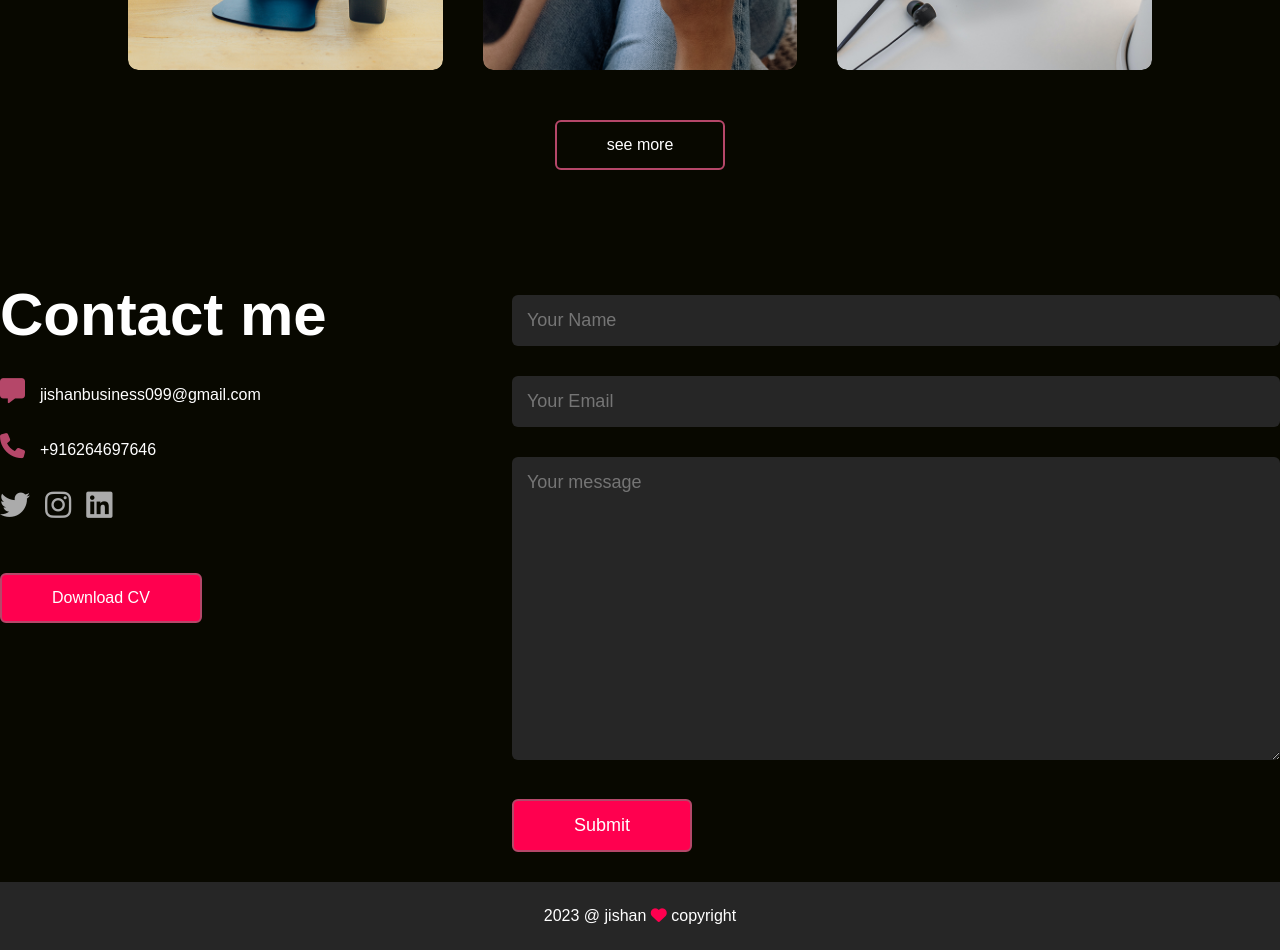
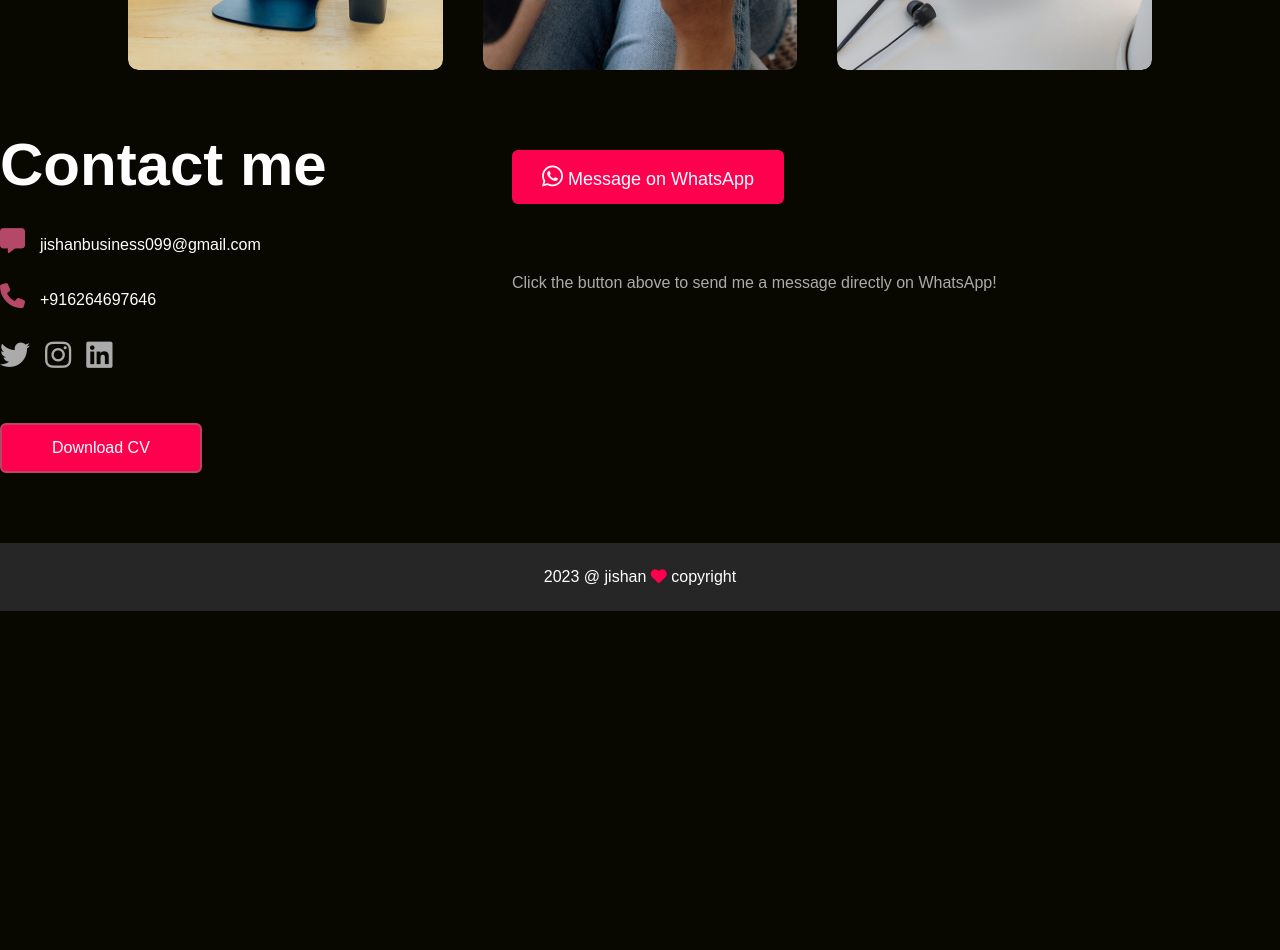
Before and after one commit to Jish019p/portfolio, a React (Vite) app: page / in a window 1280 px wide. Shown: the part 2500-3450 px from the top of the page. After the commit the page ends 3111 px from the top, so only its background shows below. Built offline with nearby package versions, Linux system fonts and the light colour scheme.

Commit message:
create Hrms Payroll UI/UX

```diff
--- a/src/Portfolio.css
+++ b/src/Portfolio.css
@@ -328,6 +328,31 @@ form .btn2{
     margin-top: 20px;
     cursor: pointer;
 }
+
+/* WhatsApp Button Styles */
+.whatsapp-btn {
+    display: inline-flex;
+    align-items: center;
+    justify-content: center;
+    gap: 10px;
+    padding: 14px 30px;
+    font-size: 18px;
+    margin-top: 20px;
+    cursor: pointer;
+    background: #25D366;
+    border: none;
+    transition: background 0.3s, transform 0.3s;
+}
+
+.whatsapp-btn:hover {
+    background: #128C7E;
+    transform: translateY(-3px);
+}
+
+.whatsapp-btn i {
+    font-size: 24px;
+}
+
 .copyright{
     width: 100%;
     padding:  25px 0;
--- a/src/Portfolio.tsx
+++ b/src/Portfolio.tsx
@@ -1,10 +1,9 @@
-import React, { useState, type FormEvent } from 'react';
+import React, { useState } from 'react';
 import './Portfolio.css';
 
 const Portfolio: React.FC = () => {
   const [activeTab, setActiveTab] = useState<string>('skills');
   const [isSideMenuOpen, setIsSideMenuOpen] = useState<boolean>(false);
-  const [message, setMessage] = useState<string>('');
 
   const openTab = (tabName: string) => {
     setActiveTab(tabName);
@@ -18,28 +17,11 @@ const Portfolio: React.FC = () => {
     setIsSideMenuOpen(false);
   };
 
-  const handleSubmit = async (e: FormEvent<HTMLFormElement>) => {
-    e.preventDefault();
-    const form = e.currentTarget;
-    const scriptURL = 'https://docs.google.com/spreadsheets/d/18enDuOJ9Wbaw-QndwZj5G6T5JQ2y2WahSRYenAlpRH8/edit?gid=0#gid=0';
-
-    setMessage('Sending...');
-
-    try {
-      await fetch(scriptURL, {
-        method: 'POST',
-        body: new FormData(form),
-        mode: 'no-cors'
-      });
-
-      setMessage('Message sent successfully!');
-      form.reset();
-      setTimeout(() => setMessage(''), 5000);
-    } catch (error) {
-      console.error('Error!', error);
-      setMessage('Failed to send message. Please try again.');
-      setTimeout(() => setMessage(''), 5000);
-    }
+  const handleWhatsAppMessage = () => {
+    const phoneNumber = '916264697646'; // Your phone number without + or spaces
+    const message = 'Hello! I would like to get in touch with you.';
+    const whatsappURL = `https://wa.me/${phoneNumber}?text=${encodeURIComponent(message)}`;
+    window.open(whatsappURL, '_blank');
   };
 
   return (
@@ -205,7 +187,7 @@ const Portfolio: React.FC = () => {
               <img src="/portfolio/images/work-1.png" alt="Work 1" />
               <div className="layer">
                 <h3>Aaradhya Dharma</h3>
-                <p>Lorem ipsum dolor sit amet consectetur adipisicing elit. Maxime, ullam.</p>
+                <p>My Initial Project of E-commerce website with Python Full Stacj Development</p>
                 <a href="https://github.com/Jish019p/aaradhyadharma"><i className="fa-solid fa-up-right-from-square"></i></a>
               </div>
             </div>
@@ -213,7 +195,7 @@ const Portfolio: React.FC = () => {
               <img src="/portfolio/images/work-2.png" alt="Work 2" />
               <div className="layer">
                 <h3>HealthFrigma</h3>
-                <p>Lorem ipsum dolor sit amet consectetur adipisicing elit. Maxime, ullam.</p>
+                <p>A platform of Gym , HealthCares , And Nutrients For maintaining their clients and User Friendly outcomes.</p>
                 <a href="https://github.com/Jish019p/minor-fitness"><i className="fa-solid fa-up-right-from-square"></i></a>
               </div>
             </div>
@@ -221,12 +203,11 @@ const Portfolio: React.FC = () => {
               <img src="/portfolio/images/work-3.png" alt="Work 3" />
               <div className="layer">
                 <h3>Ec-producerent</h3>
-                <p>Lorem ipsum dolor sit amet consectetur adipisicing elit. Maxime, ullam.</p>
+                <p>An e-commerce platform designed to connect producers and consumers efficiently. With multiple management works as their Business Requires with React+typescript and Node.js Techs.</p>
                 <a href="#"><i className="fa-solid fa-up-right-from-square"></i></a>
               </div>
             </div>
           </div>
-          <a href="#" className="btn">see more</a>
         </div>
       </div>
 
@@ -255,19 +236,12 @@ const Portfolio: React.FC = () => {
             </a>
           </div>
           <div className="contact-right">
-            <form name="submit-to-google-sheet" onSubmit={handleSubmit}>
-              <input type="text" name="name" placeholder="Your Name" required />
-              <input type="email" name="email" placeholder="Your Email" required />
-              <textarea
-                name="message"
-                id="message"
-                rows={13}
-                placeholder="Your message"
-                required
-              />
-              <button type="submit" className="btn btn2">Submit</button>
-            </form>
-            <span id="msg">{message}</span>
+            <button onClick={handleWhatsAppMessage} className="btn btn2 whatsapp-btn">
+              <i className="fa-brands fa-whatsapp"></i> Message on WhatsApp
+            </button>
+            <p style={{ marginTop: '20px', color: '#ababab' }}>
+              Click the button above to send me a message directly on WhatsApp!
+            </p>
           </div>
         </div>
         <div className="copyright">
```
